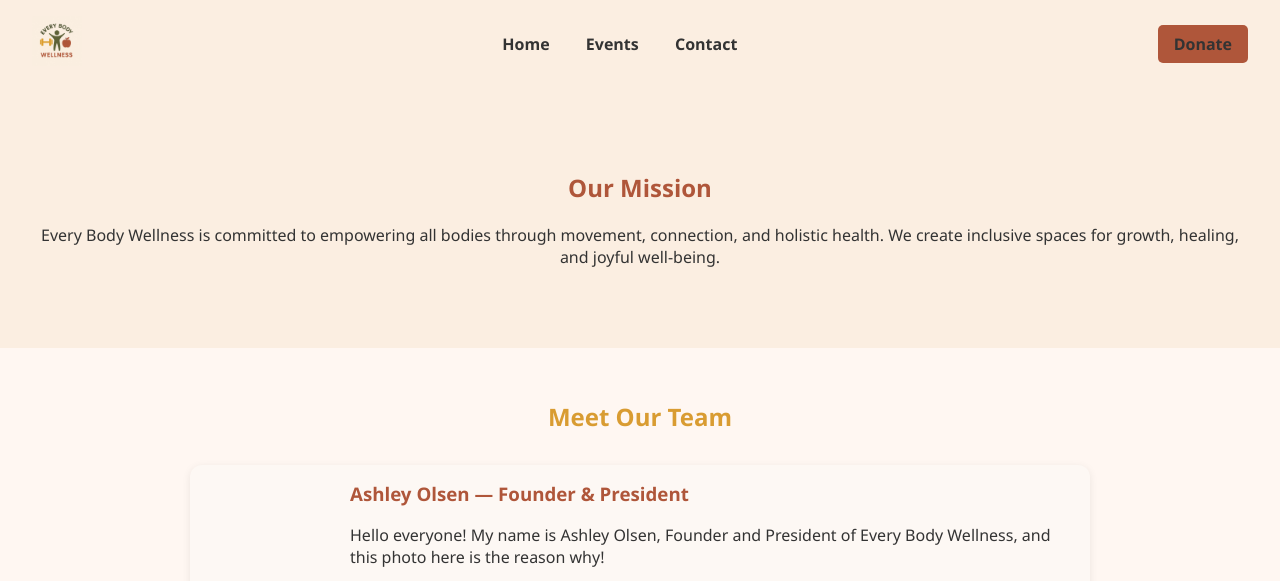
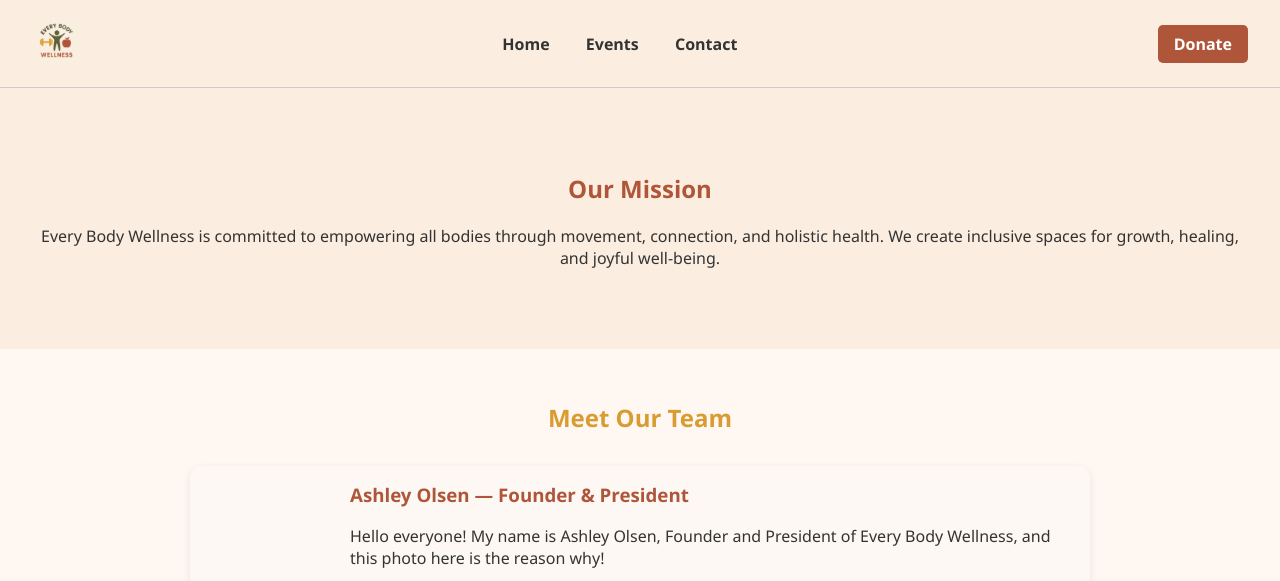
Before and after one commit to Metvertz/everybodywellness-site, a plain HTML site: page index.html in a window 1280 px wide. Shown: the top 581 px of the page. Drawn offline with Linux system fonts and the light colour scheme.

Commit message:
Update style.css

```diff
--- a/style.css
+++ b/style.css
@@ -11,16 +11,18 @@ a {
   color: inherit;
 }
 
+/* Navbar */
 header.navbar {
   display: flex;
   align-items: center;
   justify-content: space-between;
-  background-color: #fbeee1; /* Eggshell */
+  background-color: #fbeee1; /* Changed to match logo background */
   color: #333;
   padding: 1rem 2rem;
   position: sticky;
   top: 0;
   z-index: 1000;
+  border-bottom: 1px solid #ccc;
 }
 
 .logo {
@@ -37,10 +39,11 @@ header.navbar {
   background-color: #af563a; /* Burnt Orange */
   padding: 0.5rem 1rem;
   border-radius: 5px;
-  color: #333;
+  color: white;
   font-weight: bold;
 }
 
+/* Hero section */
 .hero {
   background-color: #fbeee1;
   padding: 4rem 2rem;
@@ -102,6 +105,7 @@ header.navbar {
   color: #af563a;
 }
 
+/* Mobile responsiveness */
 @media screen and (max-width: 600px) {
   .team-member {
     flex-direction: column;
```
